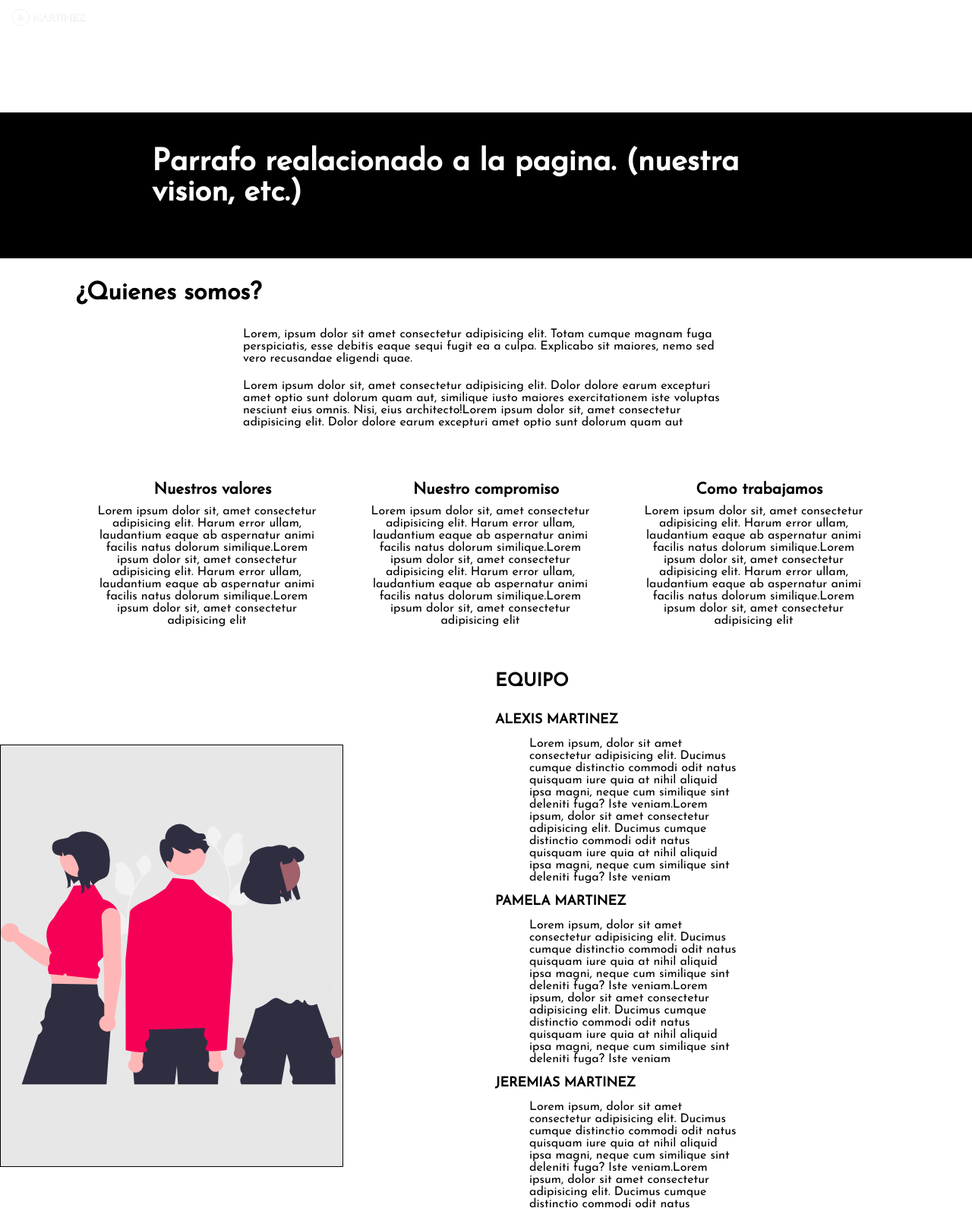
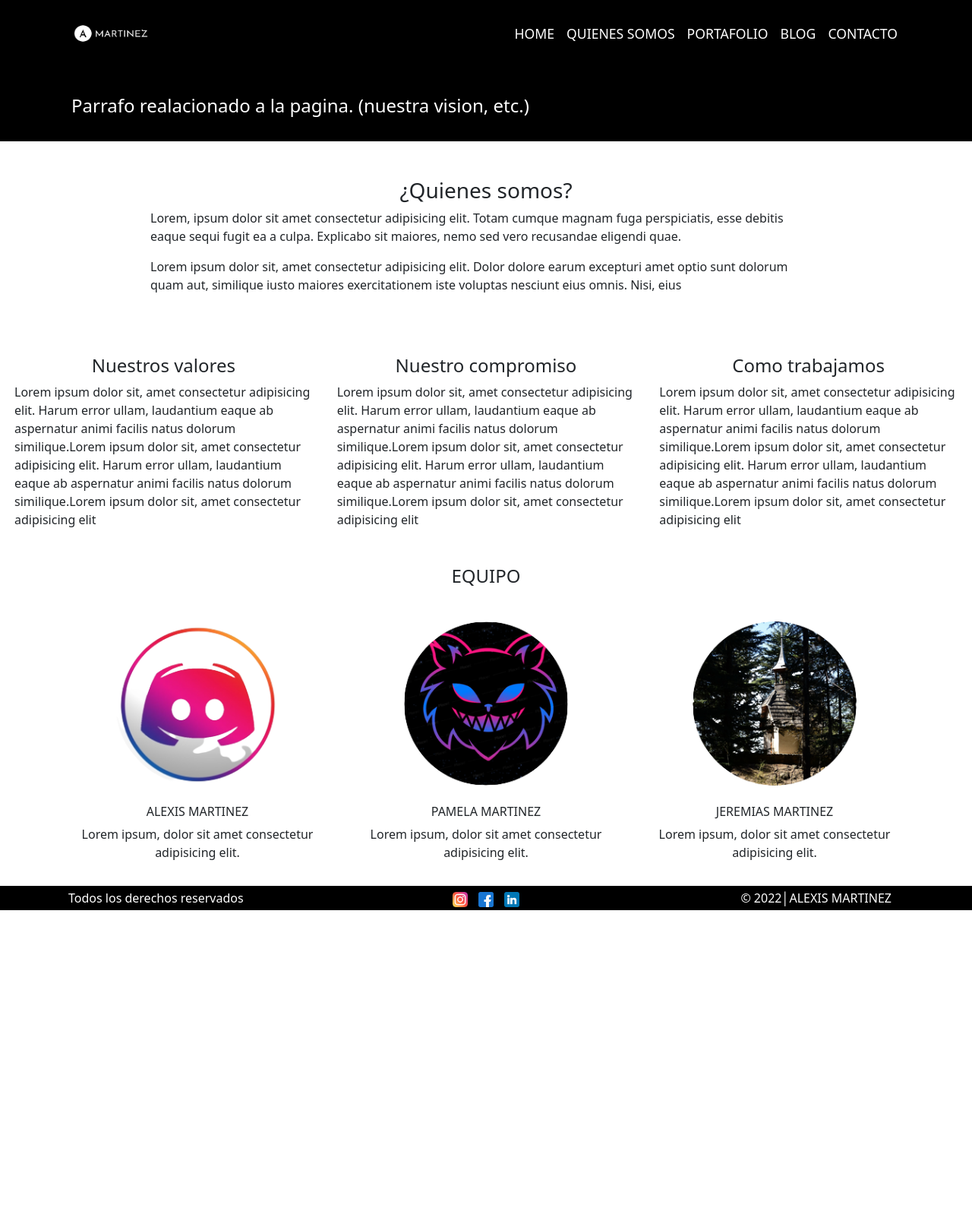
Before and after one commit to AlexisMartinez98/Alexis-martinez, a plain HTML site: page quienes-somos.html in a window 1280 px wide. Shown: the part 13-1603 px from the top of the page at 76% size. After the commit the page ends 1211 px from the top, so only its background shows below. Drawn offline with nearby package versions, Linux system fonts and the light colour scheme.

Commit message:
finalizo estilo con bootstrap en seccion 2

```diff
--- a/estilos.css
+++ b/estilos.css
@@ -1,6 +1,5 @@
 /* ESTILOS GENERALES PARA TODA LA PAGINA */
 *{
-    box-sizing: border-box;
     margin: 0;
     padding: 0;
 }
@@ -39,7 +38,7 @@ nav a:hover{
     transition-delay: 0.05s;
 }
 /* FINDE HEADER */
-/* RESUMEN */
+/* RESUMEN QUINES SOMOS*/
 #resumen-quienes-somos .nombres{
     margin: 2rem 0 2rem 1rem;
 }
@@ -61,7 +60,6 @@ nav a:hover{
     color: var(--color-terciario);
     transition-delay: 0.05s;
 }
-/* FIN RESUMEN QUIENES SOMOS */
 
 /* RESUMEN PROYECTOS */
 #resumen-proyectos{
@@ -138,8 +136,6 @@ footer  a img{
     width: 20px;
     height: 20px;
 }
-/* FIN FOOTER */
-
 /* FIN HOME */
 
 /* EMPIEZO DE QUIENES.SOMOS.HTML */
@@ -147,96 +143,29 @@ footer  a img{
 #titulo-quienes-somos{
     background-color: var(--color-secundario);
     color: var(--color-principal);
-    display: block;
 }
-#titulo-quienes-somos .contenedor{
-    height: 24vh;
-    display: flex;
-    align-items: center;
-    padding: 10px 200px 30px 200px;
-}
-#titulo-quienes-somos .contenedor h1{
-    font-size: 2.5em;
-}
-/* FIN TITULO */
 
 /* QUIENES SOMOS */
-#quines-somos{
-    display: flex;
+#quienes-somos .row{
+    margin: 0 3px;
 }
-.contenedor-a{
-    display: flex;
-    flex-direction: column;
-    padding: 30px 100px;
+@media screen and (min-width :1000px) {
+    .row1{
+        margin: 0 150px 0 150px;
+    }
 }
-.contenedor-a h2{
-    font-size: 2em;
+
+/* EQUIPO */
+#equipo .container img{
+    width: 226px;
+    height: 226px;
+    padding: 5px;
     margin-bottom: 20px;
 }
-.contenedor-a p{
-    margin: 10px 0;
-    padding: 0 220px;
+#equipo .container img:hover{
+    transform: scale(1.15);
+    transition: all 0.4s;
 }
-.contenedor-b{
-    display: flex;
-    align-items: center;
-    justify-content: space-around;
-    padding: 30px 100px;
-}
-.contenedor1{
-    display: flex;
-    justify-content: center;
-    align-items: center;
-    flex-direction: column;
-}
-.contenedor1 h3{
-    font-size: 1.3em;
-}
-.contenedor1 p{
-    margin: 10px 25px;
-    padding: 0 15px 0 0;
-    text-align: center;
-}
-/* FIN QUIENES SOMOS */
-
-/* EQUIPO */
-#equipo .contenedor{
-    display: flex;
-    align-items: center;
-}
-#equipo .contenedor-img{
-    background-color: var(--color-fondo);
-    border: #000000 1px solid;
-}
-#equipo .contenedor-img img{
-    width: 450px;
-    height: 550px;
-    background-position: center center;
-}
-#equipo .contenedor-text{
-    display: flex;
-    flex-direction: column;
-    margin: 0 200px;
-}
-#equipo .contenedor-text h2{
-    font-size: 1.5em;
-    margin: 20px 0 25px;
-}
-#equipo .contenedor-2{
-    display: flex;
-    justify-content: center;
-    flex-direction: column;
-}
-#equipo .contenedor-2 h4{
-    font-size: 1.1em;
-    margin: 5px 0 5px;
-}
-
-#equipo .contenedor-2 p{
-    margin: 10px 45px;
-    padding: 0 60px 0 0;
-}
-/* FIN EQUIPO */
 
 /* FIN DE QUIENES.SOMOS.HTML */
 
--- a/quienes-somos.html
+++ b/quienes-somos.html
@@ -10,82 +10,111 @@
     <link rel="preconnect" href="https://fonts.googleapis.com">
     <link rel="preconnect" href="https://fonts.gstatic.com" crossorigin>
     <link href="https://fonts.googleapis.com/css2?family=Josefin+Sans&display=swap" rel="stylesheet">
+    <!-- Bootstrap -->
+    <link href="https://cdn.jsdelivr.net/npm/bootstrap@5.1.3/dist/css/bootstrap.min.css" rel="stylesheet"
+        integrity="sha384-1BmE4kWBq78iYhFldvKuhfTAU6auU8tT94WrHftjDbrCEXSU1oBoqyl2QvZ6jIW3" crossorigin="anonymous">
     <title>QUIENES SOMOS-MARTINEZ</title>
 </head>
 
 <body>
     <header>
-        <div class="contenedor">
-            <!-- barra superior navegable -->
-            <div class="logo">
-                <a href="index.html"><img src="imagenes/logo.png" alt="Alexis-Martinez"></a>
+        <nav class="navbar navbar-expand-lg navbar-dark p-md-3 bg-black">
+            <div class="container">
+                <a class="navbar-brand" href="index.html">
+                    <img src="imagenes/logo.png" alt="logo" class="logo">
+                </a>
+                <button class="navbar-toggler" type="button" data-bs-toggle="collapse" data-bs-target="#navbarNav"
+                    aria-controls="navbarNav" aria-expanded="false" aria-label="Toggle navigation">
+                    <span class="navbar-toggler-icon"></span>
+                </button>
+
+                <div class="collapse navbar-collapse" id="navbarNav">
+                    <div class="mx-auto"></div>
+                    <ul class="navbar-nav">
+                        <li class="nav-item">
+                            <a href="index.html">HOME</a>
+                        </li>
+                        <li class="nav-item">
+                            <a href="quienes-somos.html">QUIENES SOMOS</a>
+                        </li>
+                        <li class="nav-item">
+                            <a href="portafolio.html">PORTAFOLIO</a>
+                        </li>
+                        <li class="nav-item">
+                            <a href="blog.html">BLOG</a>
+                        </li>
+                        <li class="nav-item">
+                            <a href="contacto.html">CONTACTO</a>
+                        </li>
+                    </ul>
                 </div>
-            <nav>
-                <ul>
-                    <li><a href="index.html">HOME</a></li>
-                    <li><a href="quienes-somos.html">QUIENES SOMOS</a></li>
-                    <li><a href="portafolio.html">PORTAFOLIO</a></li>
-                    <li><a href="blog.html">BLOG</a></li>
-                    <li><a href="contacto.html">CONTACTO</a></li>
-                </ul>
+            </div>
         </nav>
-        </div>
     </header>
 
     <section id="titulo-quienes-somos">
-        <div class="contenedor">
-            <h1>Parrafo realacionado a la pagina. (nuestra vision, etc.)</h1>
+        <div class="container p-4">
+            <h4>Parrafo realacionado a la pagina. (nuestra vision, etc.)</h4>
         </div>
     </section>
 
     <section id="quienes-somos">
         <!-- articulo superior de tamaño completo -->
-        <div class="contenedor-a">
-            <h2>¿Quienes somos?</h2>
+        <div class="row1">
+            <div
+                class="container col-sm-12 col-md-12 col-xl-12 d-flex align-items-center justify-content-center flex-column p-5">
+                <h3>¿Quienes somos?</h3>
                 <p>
-                Lorem, ipsum dolor sit amet consectetur adipisicing elit. Totam cumque magnam fuga perspiciatis, esse
+                    Lorem, ipsum dolor sit amet consectetur adipisicing elit. Totam cumque magnam fuga perspiciatis,
+                    esse
                     debitis eaque sequi fugit ea a culpa. Explicabo sit maiores, nemo sed vero recusandae eligendi quae.
                 </p>
 
                 <p>
-                Lorem ipsum dolor sit, amet consectetur adipisicing elit. Dolor dolore earum excepturi amet optio sunt
-                dolorum quam aut, similique iusto maiores exercitationem iste voluptas nesciunt eius omnis. Nisi, eius
-                architecto!Lorem ipsum dolor sit, amet consectetur adipisicing elit. Dolor dolore earum excepturi amet
-                optio sunt
-                dolorum quam aut
+                    Lorem ipsum dolor sit, amet consectetur adipisicing elit. Dolor dolore earum excepturi amet optio
+                    sunt
+                    dolorum quam aut, similique iusto maiores exercitationem iste voluptas nesciunt eius omnis. Nisi,
+                    eius
                 </p>
             </div>
-        <div class="contenedor-b">
+        </div>
+        <div class="row">
+            <div class="col-sm-12 col-md-4 col-xl-4 d-flex align-items-center justify-content-center flex-column p-3">
                 <!-- articulo inferior de menor (izq) tamaño -->
-            <div class="contenedor1">
-                <h3>Nuestros valores</h3>
+                <h4>Nuestros valores</h4>
                 <p>
                     Lorem ipsum dolor sit, amet consectetur adipisicing elit. Harum error ullam, laudantium eaque ab
-                    aspernatur animi facilis natus dolorum similique.Lorem ipsum dolor sit, amet consectetur adipisicing
+                    aspernatur animi facilis natus dolorum similique.Lorem ipsum dolor sit, amet consectetur
+                    adipisicing
                     elit. Harum error ullam, laudantium eaque ab
-                    aspernatur animi facilis natus dolorum similique.Lorem ipsum dolor sit, amet consectetur adipisicing
+                    aspernatur animi facilis natus dolorum similique.Lorem ipsum dolor sit, amet consectetur
+                    adipisicing
                     elit
                 </p>
             </div>
             <!-- articulo inferior(medio) de menor tamaño -->
-            <div class="contenedor1">
-                <h3>Nuestro compromiso</h3>
+            <div class="col-sm-12 col-md-4 col-xl-4 d-flex align-items-center justify-content-center flex-column p-3">
+                <h4>Nuestro compromiso</h4>
                 <p>
                     Lorem ipsum dolor sit, amet consectetur adipisicing elit. Harum error ullam, laudantium eaque ab
-                    aspernatur animi facilis natus dolorum similique.Lorem ipsum dolor sit, amet consectetur adipisicing
+                    aspernatur animi facilis natus dolorum similique.Lorem ipsum dolor sit, amet consectetur
+                    adipisicing
                     elit. Harum error ullam, laudantium eaque ab
-                    aspernatur animi facilis natus dolorum similique.Lorem ipsum dolor sit, amet consectetur adipisicing
+                    aspernatur animi facilis natus dolorum similique.Lorem ipsum dolor sit, amet consectetur
+                    adipisicing
                     elit
                 </p>
             </div>
             <!-- articulo inferior (der) de menor tamaño -->
-            <div class="contenedor1">
-                <h3>Como trabajamos</h3>
+            <div class="col-sm-12 col-md-4 col-xl-4 d-flex align-items-center justify-content-center flex-column p-3">
+                <h4>Como trabajamos</h4>
                 <p>
                     Lorem ipsum dolor sit, amet consectetur adipisicing elit. Harum error ullam, laudantium eaque ab
-                    aspernatur animi facilis natus dolorum similique.Lorem ipsum dolor sit, amet consectetur adipisicing
+                    aspernatur animi facilis natus dolorum similique.Lorem ipsum dolor sit, amet consectetur
+                    adipisicing
                     elit. Harum error ullam, laudantium eaque ab
-                    aspernatur animi facilis natus dolorum similique.Lorem ipsum dolor sit, amet consectetur adipisicing
+                    aspernatur animi facilis natus dolorum similique.Lorem ipsum dolor sit, amet consectetur
+                    adipisicing
                     elit
                 </p>
             </div>
@@ -93,69 +122,75 @@
     </section>
 
     <section id="equipo">
-        <!-- contenedor de la seccion -->
-        <div class="contenedor">
-
-            <div class="contenedor-img">
-                <img src="imagenes/ilustracion1.svg" alt="equipo">
+        <div class="container">
+            <div class="row">
+                <div
+                    class="col-sm-12 col-md-12 col-xl-12 d-flex align-items-center justify-content-center flex-column p-3">
+                    <h4>EQUIPO</h4>
                 </div>
-
-            <div class="contenedor-text">
-                <h2>EQUIPO</h2>
-
-                <div class="contenedor-2">
-                    <h4>ALEXIS MARTINEZ</h4>
-                    <P>Lorem ipsum, dolor sit amet consectetur adipisicing elit. Ducimus cumque distinctio commodi odit
-                        natus quisquam iure quia at nihil aliquid ipsa magni, neque cum similique sint deleniti fuga?
-                        Iste veniam.Lorem ipsum, dolor sit amet consectetur adipisicing elit. Ducimus cumque distinctio commodi odit
-                        natus quisquam iure quia at nihil aliquid ipsa magni, neque cum similique sint deleniti fuga?
-                        Iste veniam
+                <div
+                    class="col-sm-12 col-md-4 col-xl-4 d-flex align-items-center justify-content-center flex-column p-3">
+                    <img src="imagenes/equipo1.png" alt="">
+                    <h6>ALEXIS MARTINEZ</h6>
+                    <P class="text-center">Lorem ipsum, dolor sit amet consectetur adipisicing elit.
                     </P>
                 </div>
 
-                <div class="contenedor-2">
-                    <h4>PAMELA MARTINEZ</h4>
-                    <P>Lorem ipsum, dolor sit amet consectetur adipisicing elit. Ducimus cumque distinctio commodi odit
-                        natus quisquam iure quia at nihil aliquid ipsa magni, neque cum similique sint deleniti fuga?
-                        Iste veniam.Lorem ipsum, dolor sit amet consectetur adipisicing elit. Ducimus cumque distinctio commodi odit
-                        natus quisquam iure quia at nihil aliquid ipsa magni, neque cum similique sint deleniti fuga?
-                        Iste veniam
+                <div
+                    class="col-sm-12 col-md-4 col-xl-4 d-flex align-items-center justify-content-center flex-column p-3">
+                    <img src="imagenes/equipo2.png" alt="">
+                    <h6>PAMELA MARTINEZ</h6>
+                    <P class="text-center">Lorem ipsum, dolor sit amet consectetur adipisicing elit.
                     </P>
                 </div>
 
-                <div class="contenedor-2">
-                    <h4>JEREMIAS MARTINEZ</h4>
-                    <P>Lorem ipsum, dolor sit amet consectetur adipisicing elit. Ducimus cumque distinctio commodi odit
-                        natus quisquam iure quia at nihil aliquid ipsa magni, neque cum similique sint deleniti fuga?
-                        Iste veniam.Lorem ipsum, dolor sit amet consectetur adipisicing elit. Ducimus cumque distinctio commodi odit
-                        natus quisquam iure quia at nihil aliquid ipsa magni, neque cum similique sint deleniti fuga?
-                        Iste veniam
+                <div
+                    class="col-sm-12 col-md-4 col-xl-4 d-flex align-items-center justify-content-center flex-column p-3">
+                    <img src="imagenes/equipo3.png" alt="">
+                    <h6>JEREMIAS MARTINEZ</h6>
+                    <P class="text-center">Lorem ipsum, dolor sit amet consectetur adipisicing elit.
                     </P>
                 </div>
             </div>
         </div>
-        <!-- contenedor de la seccion -->
-
     </section>
 
     <footer>
-        <div class="contenedor-footer">
-            <div class="contenedor-izq">
+        <div class="row d-flex align-items-center justify-content-between">
+            <div class="col-sm-12 col-md-5 col-xl-4 d-flex align-items-center justify-content-center">
                 <p class="izq">Todos los derechos reservados</p>
             </div>
 
-            <div class="contenedor-redes">
+            <div class="col-sm-12 col-md-2 col-xl-4 d-flex align-items-center justify-content-center">
                 <a href="https://www.instagram.com/" target="_BLANK"><img src="imagenes/instagram.png" alt="insta"></a>
                 <a href="https://www.facebook.com/" target="_BLANK"><img src="imagenes/facebook.png" alt="face"></a>
                 <a href="https://www.linkedin.com/" target="_BLANK"><img src="imagenes/linkedin.png" alt="link"></a>
             </div>
 
-            <div class="contenedor-der">
-                <p class="izq">&copy; 2021│ALEXIS MARTINEZ</p>
+            <div class="col-sm-12 col-md-5 col-xl-4 d-flex align-items-center justify-content-center">
+                <p class="izq">&copy; 2022│ALEXIS MARTINEZ</p>
             </div>
         </div>
     </footer>
 
+    <script src="https://cdn.jsdelivr.net/npm/@popperjs/core@2.10.2/dist/umd/popper.min.js"
+        integrity="sha384-7+zCNj/IqJ95wo16oMtfsKbZ9ccEh31eOz1HGyDuCQ6wgnyJNSYdrPa03rtR1zdB" crossorigin="anonymous">
+    </script>
+    <script src="https://cdn.jsdelivr.net/npm/bootstrap@5.1.3/dist/js/bootstrap.min.js"
+        integrity="sha384-QJHtvGhmr9XOIpI6YVutG+2QOK9T+ZnN4kzFN1RtK3zEFEIsxhlmWl5/YESvpZ13" crossorigin="anonymous">
+    </script>
+
+    <!-- <script type="text/javascript">
+        var nav = document.querySelector('nav');
+
+        window.addEventListener('scroll', function () {
+            if (window.pageYOffset > 100) {
+                nav.classList.add('bg-black', 'shadow');
+            } else {
+                nav.classList.remove('bg-black', 'shadow');
+            }
+        });
+    </script> -->
 </body>
 
 </html>
```
Also changed, not shown: imagenes/equipo1.png (added), imagenes/equipo2.png (added), imagenes/equipo3.png (added), imagenes/ilustracion1.svg (deleted), 1 other file. Lines whose indentation alone changed are shown as unchanged.
